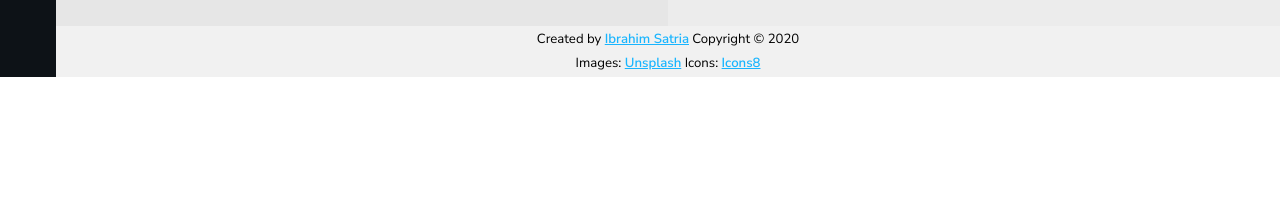
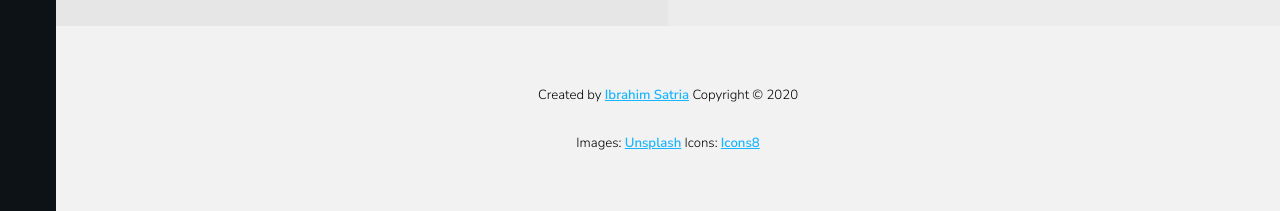
Before and after one commit to ShipDyDed/SnapHot, a plain HTML site: page index.html in a window 1280 px wide. Shown: the part 3041-3252 px from the top of the page. Before the commit the page ends 3118 px from the top, so only its background shows below. Drawn offline with Linux system fonts and the light colour scheme.

Commit message:
fixed footer problem

```diff
--- a/assets/css/main.css
+++ b/assets/css/main.css
@@ -1598,7 +1598,7 @@
 	}
 
 		#footer .copyright {
-			color: #ff0000;
+			color: #000000;
 			font-size: 0.9em;
 			margin: 0 0 2em 0;
 			padding: 0 1em;
@@ -1620,12 +1620,3 @@
 		.font-permanentMarker{
 			font-family: 'Permanent Marker', cursive;
 		}
-
-		.copyright {
-			color: #000000;
-			font-size: 0.9em;
-			margin: 2.5px;
-			padding: 0 1em;
-			text-align: center;
-			font-weight: bolder;
-		}
--- a/index.html
+++ b/index.html
@@ -10,6 +10,7 @@
 
 		<!-- Favicons -->
 		<link href="images/favicon2.webp" rel="icon">
+
 		<!-- CSS link -->
 		<link rel="stylesheet" href="assets/css/main.css" />
 
@@ -123,12 +124,14 @@
 						</section>
 
 					<!-- Footer -->
+					<footer id="footer">
 							<div class="copyright">
 								Created by <a href="https://ibrahimsatria.xyz/"><strong>Ibrahim Satria</strong></a> Copyright © 2020
 							</div>
 							<div class="copyright">
 								Images: <a href="https://unsplash.com/"><strong>Unsplash</strong></a>  Icons: <a href="https://icons8.com/"><strong>Icons8</strong></a>
 							</div>
+						</footer>
 				</section>
 		</div>
 
```
Lines whose indentation alone changed are shown as unchanged.
